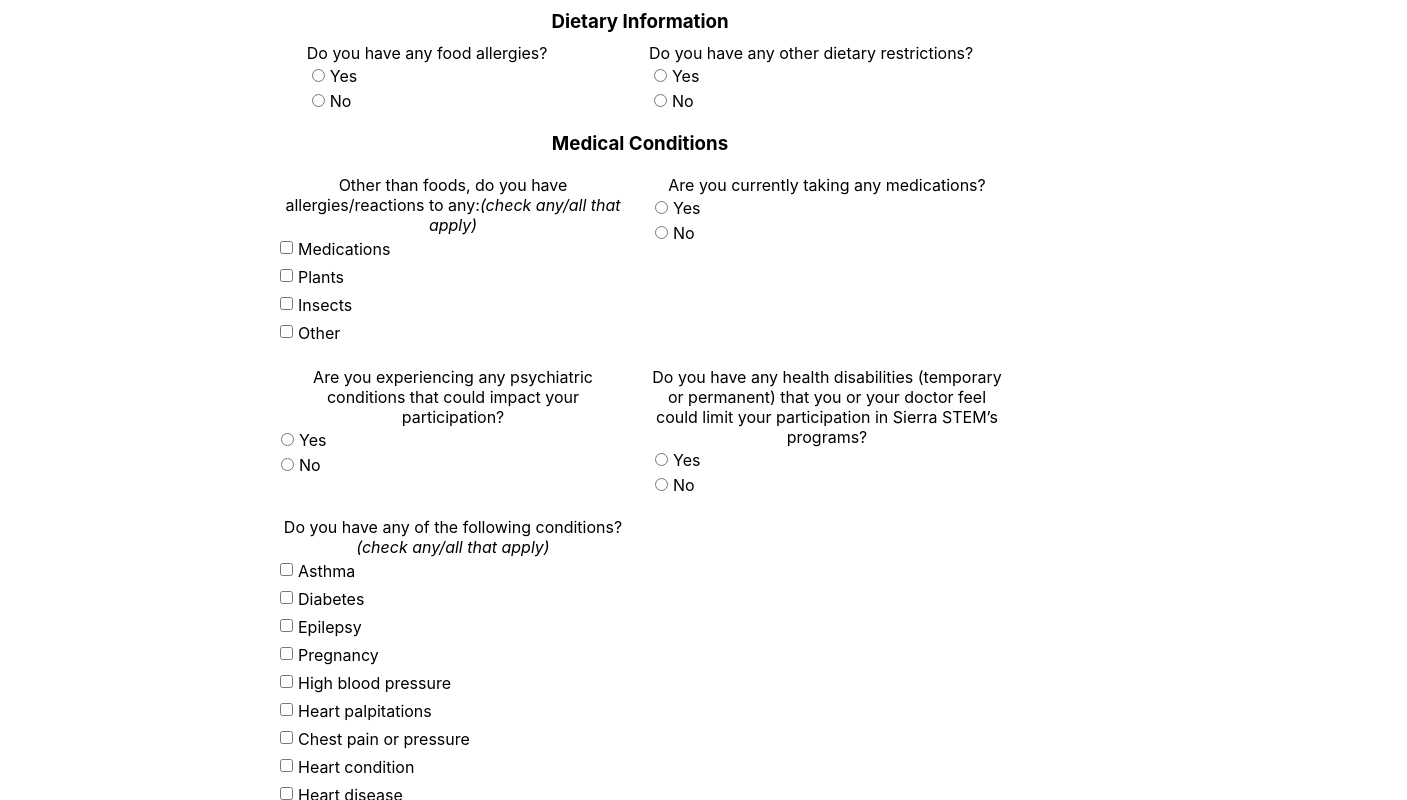
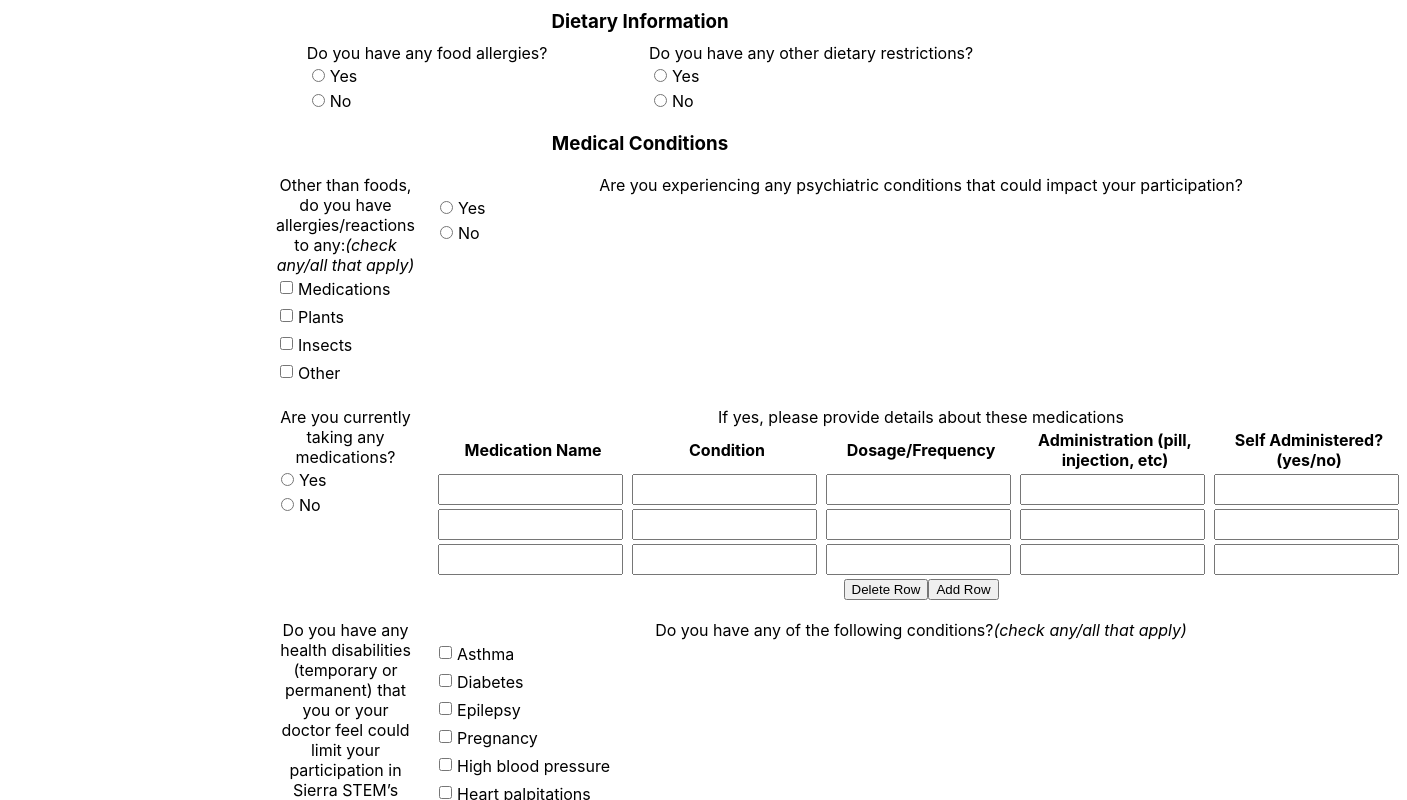
Before and after one commit to alinachen8/sierra-stem, a React (Create React App) app in the folder ss_waiver_app/: page / in a window 1280 px wide. Shown: the part 565-1365 px from the top of the page, 1407 px wide, since content can reach past the window. Built offline with nearby package versions, Linux system fonts and the light colour scheme; no server answers.

Commit message:
added table, headers, and delete button

```diff
--- a/ss_waiver_app/src/components/TableInput.js
+++ b/ss_waiver_app/src/components/TableInput.js
@@ -1,25 +1,42 @@
 import React, { useState } from "react";
 
-const TableComponent = () => {
+const TableComponent = ({label, className, headerNames, options, ...props}) => {
     // Initial table data with header and empty rows
     const initialTableData = {
-      header: ["Column 1", "Column 2", "Column 3", "Column 4", "Column 5"],
+      header: [...headerNames],
       rows: [["", "", "", "", ""], ["", "", "", "", ""], ["", "", "", "", ""]],
     };
 
     const [tableData, setTableData] = useState(initialTableData);
     const [rowCount, setRowCount] = useState(3);
 
+    const handleDeleteRow = () => {
+      if (tableData.rows.length === 1) {
+        return;
+      }
+
+      const newRows = [...tableData.rows];
+      newRows.pop();
+
+      setTableData({
+        ...tableData,
+        rows: newRows,
+      });
+      setRowCount((prevRowCount) => prevRowCount - 1);
+    };
+
     const handleAddRow = () => {
+      console.log(tableData);
       setTableData({
         ...tableData,
         rows: [...tableData.rows, ["", "", "", "", ""]],
       });
-      setRowCount((prevRowCount) => prevRowCount + 1);
+      setRowCount((prevRowCount) => Math.max(prevRowCount + 1));
     };
 
     return (
       <div>
+        <label>{label}</label>
         <table>
           <thead>
             <tr>
@@ -51,6 +68,8 @@ const TableComponent = () => {
             ))}
           </tbody>
         </table>
+        <button type="button" onClick={handleDeleteRow}>Delete Row</button>
+
         <button type="button" onClick={handleAddRow}>Add Row</button>
       </div>
     );
--- a/ss_waiver_app/src/components/WaiverForm.js
+++ b/ss_waiver_app/src/components/WaiverForm.js
@@ -24,6 +24,9 @@ const onSubmit = async (values, actions) => {
         .catch((error) => {
             console.log("error adding document:", error);
         });
+
+    // add another function that will add the medication information as a new doc to the medications collection
+    // in python will need to add the headers back on
 };
 
 const WaiverForm = () => {
@@ -189,17 +192,20 @@ const WaiverForm = () => {
                             />
 
                             <RadioInput
+                                label="Are you experiencing any psychiatric conditions that could impact your participation?"
+                                name="psychConditions"
+                                className="psych-conditions-input"
+                            />
+
+                            <RadioInput
                                 label="Are you currently taking any medications?"
                                 name="medications"
                                 className="medications-input"
                             />
 
-                            {/* <TableInput /> */}
-
-                            <RadioInput
-                                label="Are you experiencing any psychiatric conditions that could impact your participation?"
-                                name="psychConditions"
-                                className="psych-conditions-input"
+                            <TableInput
+                                label="If yes, please provide details about these medications"
+                                headerNames={['Medication Name', 'Condition', 'Dosage/Frequency', 'Administration (pill, injection, etc)', 'Self Administered? (yes/no)']}
                             />
 
                             <RadioInput
```
